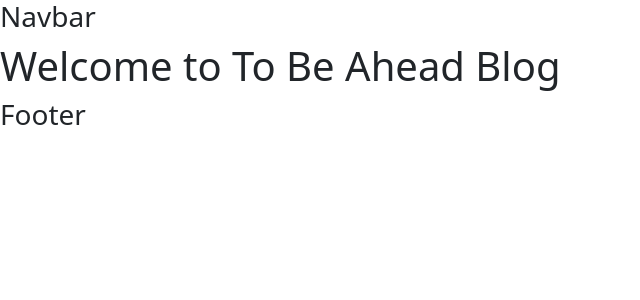
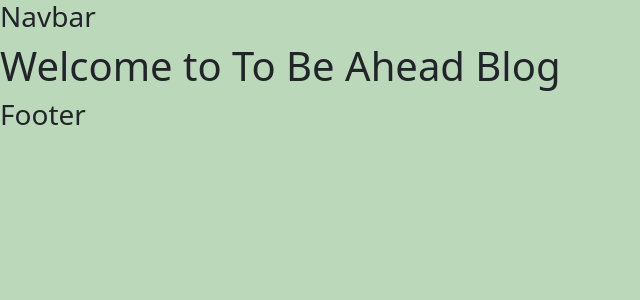
Before and after one commit to GroundBuilder/to-be-ahead-blog, a Django app: page / in a window 1280 px wide. Shown: the top 300 px of the page, without its empty margins (0-640 px from the left). Run offline with Django 3.2, Linux system fonts and the light colour scheme; data that the repository does not hold is empty.

Commit message:
Moved style.css to the css folder

```diff
--- /dev/null
+++ b/static/css/style.css
@@ -0,0 +1,3 @@
+body {
+    background-color: #bbd8ba;
+}
--- a/static/style.css
+++ /dev/null
@@ -1,3 +0,0 @@
-body {
-    background-color: #bbd8ba !important;
-}
--- a/templates/base.html
+++ b/templates/base.html
@@ -12,7 +12,6 @@
     <meta name="keywords" content="preppers, home preparation, crisis, to be ahead, blog">
     <!-- Bootstrap -->
     <link href="https://cdn.jsdelivr.net/npm/bootstrap@5.3.0-alpha3/dist/css/bootstrap.min.css" rel="stylesheet" integrity="sha384-KK94CHFLLe+nY2dmCWGMq91rCGa5gtU4mk92HdvYe+M/SXH301p5ILy+dN9+nJOZ" crossorigin="anonymous">
-    <script src="https://cdn.jsdelivr.net/npm/bootstrap@5.3.0-alpha3/dist/js/bootstrap.bundle.min.js" integrity="sha384-ENjdO4Dr2bkBIFxQpeoTz1HIcje39Wm4jDKdf19U8gI4ddQ3GYNS7NTKfAdVQSZe" crossorigin="anonymous"></script>
     <!-- Font Awesome Free's Solid and Brand files -->
     <link href="{% static 'fontawesomefree/css/fontawesome.css' %}" rel="stylesheet" type="text/css">
     <link href="{% static 'fontawesomefree/css/brands.css' %}" rel="stylesheet" type="text/css">
@@ -31,5 +30,7 @@
     <footer>
         {% include 'includes/footer.html' %}
     </footer>
+    <!-- Bootstrap -->
+    <script src="https://cdn.jsdelivr.net/npm/bootstrap@5.3.0-alpha3/dist/js/bootstrap.bundle.min.js" integrity="sha384-ENjdO4Dr2bkBIFxQpeoTz1HIcje39Wm4jDKdf19U8gI4ddQ3GYNS7NTKfAdVQSZe" crossorigin="anonymous"></script>
 </body>
 </html>
```
